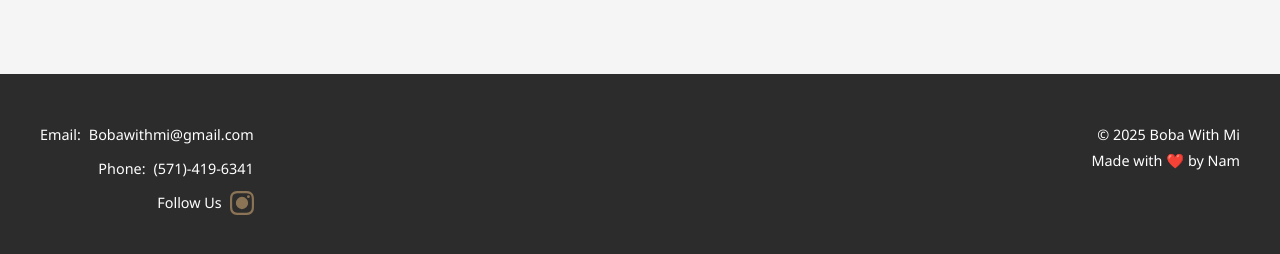
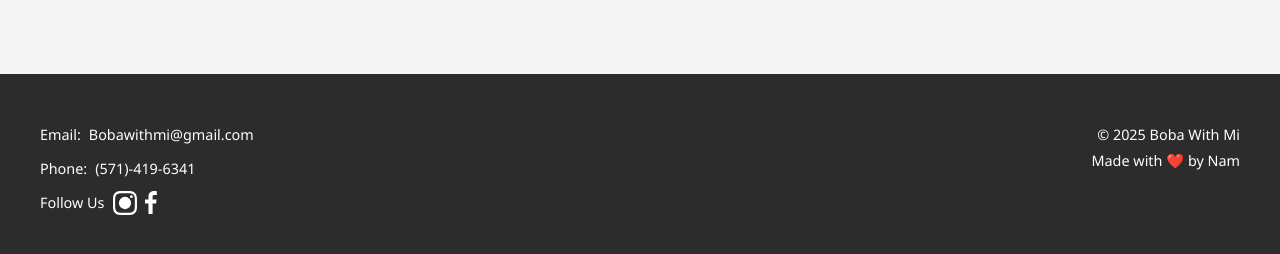
Before and after one commit to namos2502/BobaWithMi, a plain HTML site: page index.html in a window 1280 px wide. Shown: the part 2825-3079 px from the top of the page. Drawn offline with Linux system fonts and the light colour scheme.

Commit message:
add facebook social

```diff
--- a/index.html
+++ b/index.html
@@ -254,6 +254,17 @@
                   />
                 </svg>
               </a>
+               <a
+                href="https://www.facebook.com/people/Boba-With-Mi/61579156112296/"
+                target="_blank"
+                rel="noopener noreferrer"
+                class="social-icon"
+                aria-label="Follow us on Facebook"
+              >
+                <svg width="12" height="23" viewBox="0 0 12 23" fill="none" xmlns="http://www.w3.org/2000/svg">
+                  <path d="M11.0736 12.539H7.59602C7.59602 13.7146 7.59602 14.8728 7.59602 16.031V22.9996H3.4722C3.47065 22.7562 3.46839 22.513 3.46754 22.27C3.46683 22.0176 3.46754 21.7653 3.46754 21.5129V12.5384H0V8.40697C0.230105 8.39748 0.460352 8.40385 0.690316 8.40272C0.916325 8.40158 1.14318 8.40272 1.36975 8.40272H3.4674V8.18686C3.4674 7.26621 3.46457 6.34456 3.46867 5.42349C3.46111 4.7664 3.55157 4.11188 3.73706 3.48162C4.30208 1.66312 5.52832 0.564997 7.3717 0.147447C7.98224 0.0192187 8.60705 -0.0272191 9.22978 0.00934888C10.053 0.0440504 10.8758 0.0903662 11.6988 0.13215C11.7412 0.134274 11.7835 0.141923 11.8351 0.148155V3.88444H11.6282L9.64634 3.88515C9.31898 3.87793 8.99233 3.91878 8.67676 4.00639C8.41207 4.07317 8.17336 4.21785 7.99135 4.4218C7.80935 4.62576 7.69237 4.87966 7.65548 5.15083C7.61765 5.37456 7.59875 5.60109 7.59898 5.82801C7.5922 6.62926 7.59602 7.43051 7.59644 8.23176C7.59644 8.28119 7.60251 8.33091 7.60717 8.40173H11.589C11.4164 9.78766 11.2468 11.1495 11.0736 12.5394" fill="currentColor"/>
+                </svg>
+              </a>
             </p>
           </div>
         </div>
--- a/styles.css
+++ b/styles.css
@@ -312,7 +312,7 @@ body {
   display: flex;
   flex-direction: column;
   gap: 0.5rem;
-  align-items: flex-end;
+  align-items: flex-start;
   text-align: right;
 }
 
@@ -329,7 +329,7 @@ body {
   align-items: center;
   justify-content: center;
   line-height: 1;
-  color: var(--primary-brown);
+  color: var(--bg-white);
 }
 
 .footer-logo {
```
Also changed, not shown: resources/facebook-icon.svg (added).
